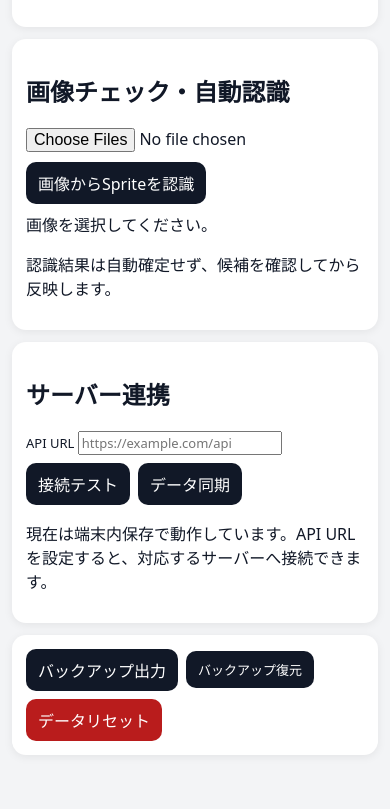
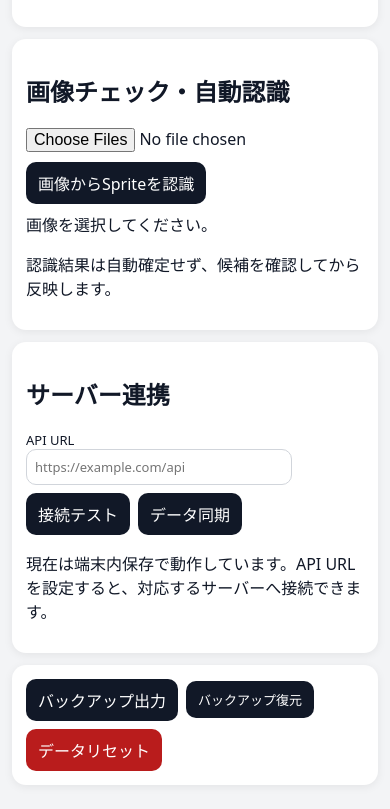
Before and after one commit to mylifereading6666-oss/Sprite-Check-Web, a plain HTML site: page index.html in a window 390 px wide. Shown: the part 781-1590 px from the top of the page. Before the commit the page ends 1560 px from the top, so only its background shows below. Drawn offline with Linux system fonts and the light colour scheme; a script that the page names is missing.

Commit message:
Style server connection controls

```diff
--- a/style.css
+++ b/style.css
@@ -2,3 +2,5 @@
 #reviewResults{margin-top:12px}.review-card{margin:8px 0}.review-card label{display:block;margin:6px 0}.review-card small{opacity:.7}
 
 .season-group{margin-top:18px}.season-group>h2{margin:18px 0 10px}.detect-list{max-height:360px;overflow:auto;margin:10px 0;padding:8px;border:1px solid #d1d5db;border-radius:10px}.detect-row{display:flex;gap:8px;align-items:center;padding:5px 0}.review-card{margin:8px 0}
+
+#apiUrl{min-width:280px;padding:8px;border:1px solid #d1d5db;border-radius:10px;background:transparent;color:inherit}.season-group{margin-top:18px}.season-group>h2{margin:18px 0 10px}.detect-list{max-height:360px;overflow:auto;margin:10px 0;padding:8px;border:1px solid #d1d5db;border-radius:10px}.detect-row{display:flex;gap:8px;align-items:center;padding:5px 0}@media(max-width:600px){#apiUrl{min-width:0;width:100%}}
```
